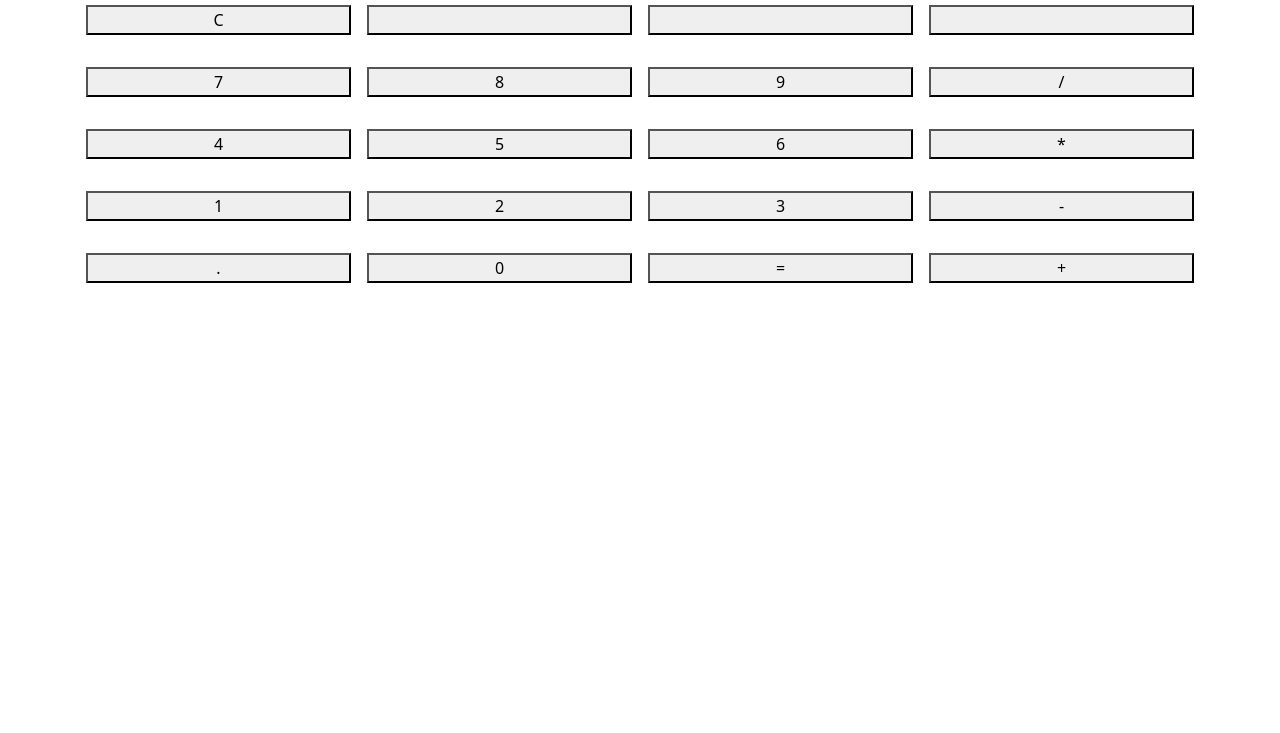
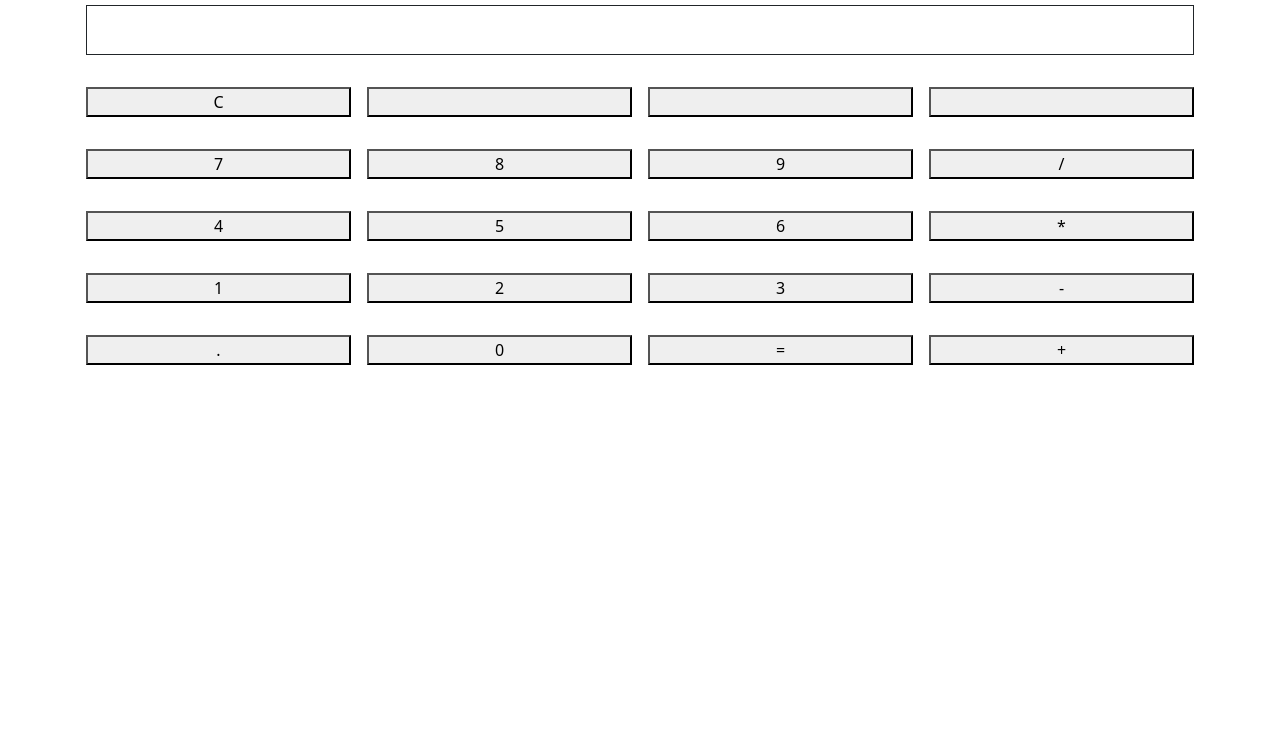
Before and after one commit to MiraLabib/K-SIO1, a plain HTML site: page index.html in a window 1280 px wide. Shown: the part 67-800 px from the top of the page. Drawn offline with nearby package versions, Linux system fonts and the light colour scheme.

Commit message:
"MAJ interface"

```diff
--- a/css/master.css
+++ b/css/master.css
@@ -0,0 +1,4 @@
+.screen {
+    min-height: 50px;
+    text-align: right;
+}
--- a/index.html
+++ b/index.html
@@ -20,8 +20,8 @@
         <div id="row">
             <h1>K-SIO1</h1>
         </div>
-        <div class="row">
-            <div class="screen"></div>
+        <div class="row p-3">
+            <div class="screen border border-dark"></div>
         </div>
         <div class="row p-2">
             <button class="col m-2">C</button>
```
